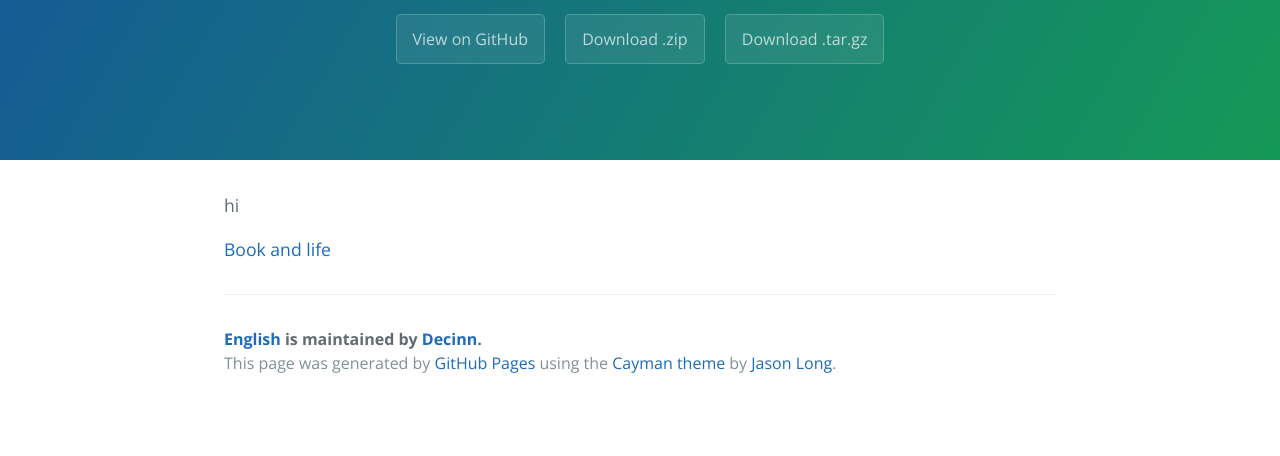
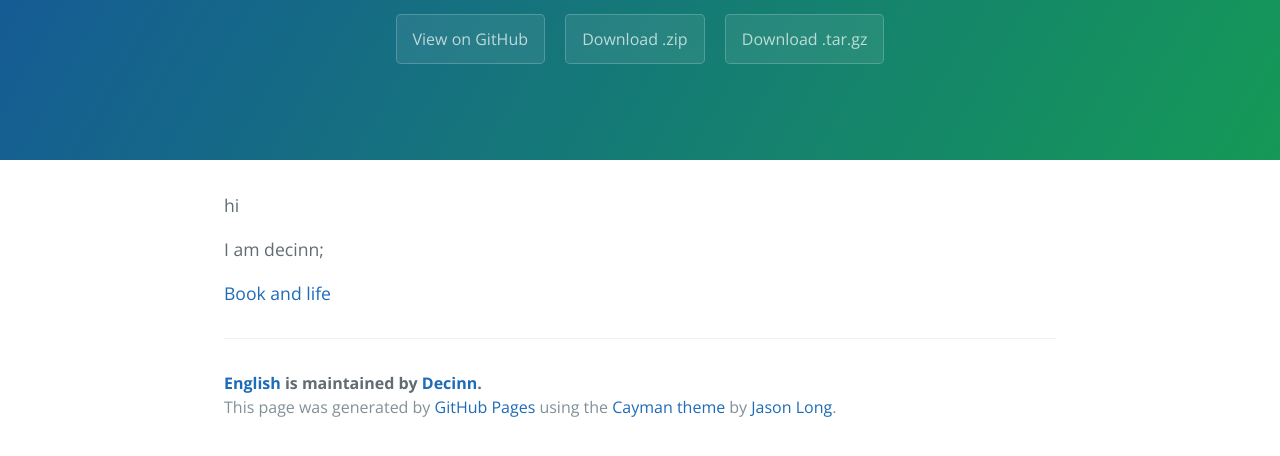
Before and after one commit to Decinn/English, a plain HTML site: page index.html in a window 1280 px wide. Shown: the part 176-632 px from the top of the page. Drawn offline with nearby package versions, Linux system fonts and the light colour scheme.

Commit message:
Update index.html

```diff
--- a/index.html
+++ b/index.html
@@ -20,6 +20,7 @@
 
     <section class="main-content">
       <p>hi</p>
+      <p>I am decinn;</p>
       <p>
         <a  href="stylesheets/note1">Book and life</a>
       </p>
```
